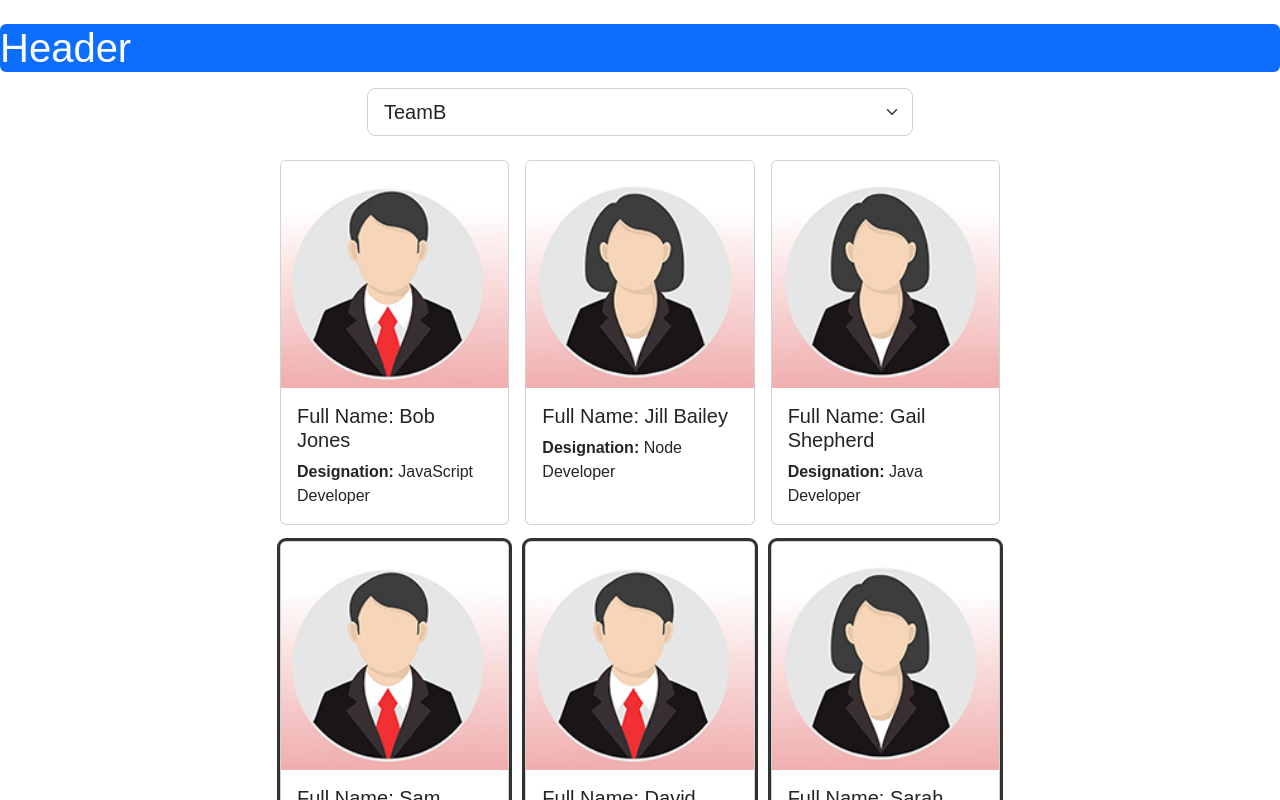
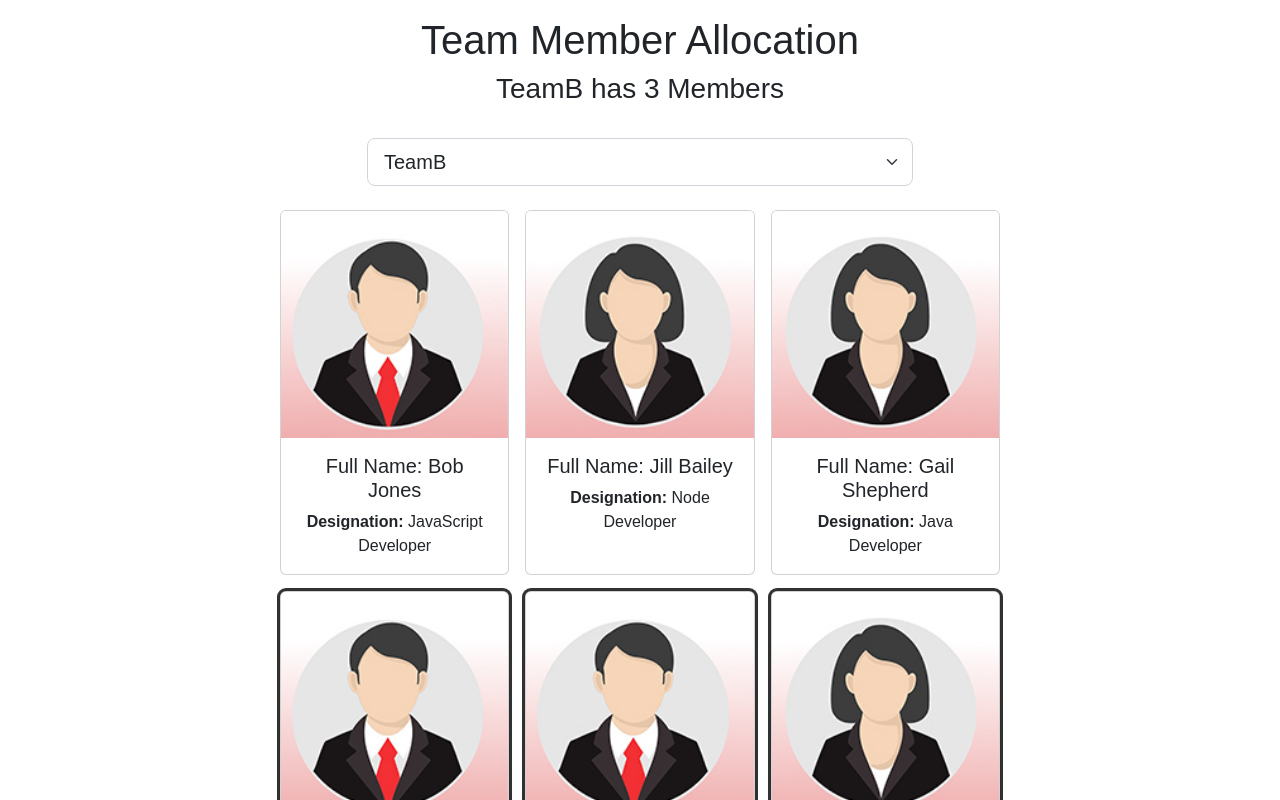
Before and after one commit to szvitek/TeamMemberAllocation, a React (Vite) app: page / in a window 1280 px wide. Shown: the top 800 px of the page. Built offline with nearby package versions, Linux system fonts and the light colour scheme.

Commit message:
feat(app): lift state to app, header, fooder fixes, localStoreage, and useEffect hook

```diff
--- a/src/App.jsx
+++ b/src/App.jsx
@@ -1,12 +1,140 @@
+import { useEffect } from 'react';
+import { useState } from 'react';
 import Employees from './Employees';
 import Footer from './Footer';
 import Header from './Header';
 
 function App() {
+  const [selectedTeam, setSelectedTeam] = useState(
+    JSON.parse(localStorage.getItem('selectedTeam')) || 'TeamB'
+  );
+  const [employees, setEmployees] = useState(
+    JSON.parse(localStorage.getItem('employeeList')) || [
+      {
+        id: 1,
+        fullName: 'Bob Jones',
+        designation: 'JavaScript Developer',
+        gender: 'male',
+        teamName: 'TeamA',
+      },
+      {
+        id: 2,
+        fullName: 'Jill Bailey',
+        designation: 'Node Developer',
+        gender: 'female',
+        teamName: 'TeamA',
+      },
+      {
+        id: 3,
+        fullName: 'Gail Shepherd',
+        designation: 'Java Developer',
+        gender: 'female',
+        teamName: 'TeamA',
+      },
+      {
+        id: 4,
+        fullName: 'Sam Reynolds',
+        designation: 'React Developer',
+        gender: 'male',
+        teamName: 'TeamB',
+      },
+      {
+        id: 5,
+        fullName: 'David Henry',
+        designation: 'DotNet Developer',
+        gender: 'male',
+        teamName: 'TeamB',
+      },
+      {
+        id: 6,
+        fullName: 'Sarah Blake',
+        designation: 'SQL Server DBA',
+        gender: 'female',
+        teamName: 'TeamB',
+      },
+      {
+        id: 7,
+        fullName: 'James Bennet',
+        designation: 'Angular Developer',
+        gender: 'male',
+        teamName: 'TeamC',
+      },
+      {
+        id: 8,
+        fullName: 'Jessica Faye',
+        designation: 'API Developer',
+        gender: 'female',
+        teamName: 'TeamC',
+      },
+      {
+        id: 9,
+        fullName: 'Lita Stone',
+        designation: 'C++ Developer',
+        gender: 'female',
+        teamName: 'TeamC',
+      },
+      {
+        id: 10,
+        fullName: 'Daniel Young',
+        designation: 'Python Developer',
+        gender: 'male',
+        teamName: 'TeamD',
+      },
+      {
+        id: 11,
+        fullName: 'Adrian Jacobs',
+        designation: 'Vue Developer',
+        gender: 'male',
+        teamName: 'TeamD',
+      },
+      {
+        id: 12,
+        fullName: 'Devin Monroe',
+        designation: 'Graphic Designer',
+        gender: 'male',
+        teamName: 'TeamD',
+      },
+    ]
+  );
+
+  useEffect(() => {
+    localStorage.setItem('employeeList', JSON.stringify(employees));
+  }, [employees]);
+
+  useEffect(() => {
+    localStorage.setItem('selectedTeam', JSON.stringify(selectedTeam));
+  }, [selectedTeam]);
+
+  function handleTeamSelectonChange(event) {
+    setSelectedTeam(event.target.value);
+  }
+
+  function handleEmployeeCardClick(event) {
+    const transformedEmployees = employees.map((employee) =>
+      employee.id === parseInt(event.currentTarget.id)
+        ? employee.teamName === selectedTeam
+          ? { ...employee, teamName: '' }
+          : { ...employee, teamName: selectedTeam }
+        : employee
+    );
+    setEmployees(transformedEmployees);
+  }
+
   return (
     <div className="App">
-      <Header />
-      <Employees />
+      <Header
+        selectedTeam={selectedTeam}
+        teamMemberCount={
+          employees.filter((employee) => employee.teamName === selectedTeam)
+            .length
+        }
+      />
+      <Employees
+        employees={employees}
+        selectedTeam={selectedTeam}
+        handleEmployeeCardClick={handleEmployeeCardClick}
+        handleTeamSelectonChange={handleTeamSelectonChange}
+      />
       <Footer />
     </div>
   );
--- a/src/Employees.jsx
+++ b/src/Employees.jsx
@@ -1,112 +1,12 @@
-import { useState } from 'react';
 import femaleProfile from '/images/femaleProfile.jpg';
 import maleProfile from '/images/maleProfile.jpg';
 
-const Employees = () => {
-  const [selectedTeam, setSelectedTeam] = useState('TeamB');
-  const [employees, setEmployees] = useState([
-    {
-      id: 1,
-      fullName: 'Bob Jones',
-      designation: 'JavaScript Developer',
-      gender: 'male',
-      teamName: 'TeamA',
-    },
-    {
-      id: 2,
-      fullName: 'Jill Bailey',
-      designation: 'Node Developer',
-      gender: 'female',
-      teamName: 'TeamA',
-    },
-    {
-      id: 3,
-      fullName: 'Gail Shepherd',
-      designation: 'Java Developer',
-      gender: 'female',
-      teamName: 'TeamA',
-    },
-    {
-      id: 4,
-      fullName: 'Sam Reynolds',
-      designation: 'React Developer',
-      gender: 'male',
-      teamName: 'TeamB',
-    },
-    {
-      id: 5,
-      fullName: 'David Henry',
-      designation: 'DotNet Developer',
-      gender: 'male',
-      teamName: 'TeamB',
-    },
-    {
-      id: 6,
-      fullName: 'Sarah Blake',
-      designation: 'SQL Server DBA',
-      gender: 'female',
-      teamName: 'TeamB',
-    },
-    {
-      id: 7,
-      fullName: 'James Bennet',
-      designation: 'Angular Developer',
-      gender: 'male',
-      teamName: 'TeamC',
-    },
-    {
-      id: 8,
-      fullName: 'Jessica Faye',
-      designation: 'API Developer',
-      gender: 'female',
-      teamName: 'TeamC',
-    },
-    {
-      id: 9,
-      fullName: 'Lita Stone',
-      designation: 'C++ Developer',
-      gender: 'female',
-      teamName: 'TeamC',
-    },
-    {
-      id: 10,
-      fullName: 'Daniel Young',
-      designation: 'Python Developer',
-      gender: 'male',
-      teamName: 'TeamD',
-    },
-    {
-      id: 11,
-      fullName: 'Adrian Jacobs',
-      designation: 'Vue Developer',
-      gender: 'male',
-      teamName: 'TeamD',
-    },
-    {
-      id: 12,
-      fullName: 'Devin Monroe',
-      designation: 'Graphic Designer',
-      gender: 'male',
-      teamName: 'TeamD',
-    },
-  ]);
-
-  function handleTeamSelectonChange(event) {
-    setSelectedTeam(event.target.value);
-  }
-
-  function handleEmployeeCardClick(event) {
-    console.log(event, event.currentTarget.id);
-    const transformedEmployees = employees.map((employee) =>
-      employee.id === parseInt(event.currentTarget.id)
-        ? employee.teamName === selectedTeam
-          ? { ...employee, teamName: '' }
-          : { ...employee, teamName: selectedTeam }
-        : employee
-    );
-    setEmployees(transformedEmployees);
-  }
-
+const Employees = ({
+  employees,
+  selectedTeam,
+  handleEmployeeCardClick,
+  handleTeamSelectonChange,
+}) => {
   return (
     <main className="container">
       <div className="row justify-content-center mt-3 mb-3">
@@ -129,6 +29,7 @@
             {employees.map((employee) => (
               <div
                 id={employee.id}
+                key={employee.id}
                 className={
                   employee.teamName === selectedTeam
                     ? 'card m-2 standout'
--- a/src/Footer.jsx
+++ b/src/Footer.jsx
@@ -1,7 +1,12 @@
 const Footer = () => {
+  const today = new Date();
   return (
-    <footer>
-      <h1>Footer</h1>
+    <footer className="container">
+      <div className="row justify-content-center mt-3 mb-4">
+        <div className="col-8">
+          <h5>Team Member Allocation App - {today.getFullYear()}</h5>
+        </div>
+      </div>
     </footer>
   );
 };
--- a/src/Header.jsx
+++ b/src/Header.jsx
@@ -1,7 +1,14 @@
-const Header = () => {
+const Header = ({ selectedTeam, teamMemberCount }) => {
   return (
-    <header>
-      <h1 className="mt-4 p5 bg-primary text-white rounded">Header</h1>
+    <header className="container">
+      <div className="row justify-content-center mt-3 mb-4">
+        <div className="col-8">
+          <h1>Team Member Allocation</h1>
+          <h3>
+            {selectedTeam} has {teamMemberCount} Members
+          </h3>
+        </div>
+      </div>
     </header>
   );
 };
--- a/src/index.css
+++ b/src/index.css
@@ -10,3 +10,12 @@
 .standout {
   box-shadow: rgba(0, 0, 0, 0.16) 0px 1px 4px, rgb(51, 51, 51) 0px 0px 0px 3px;
 }
+
+h1,
+h2,
+h3,
+h4,
+h5,
+p {
+  text-align: center;
+}
```
